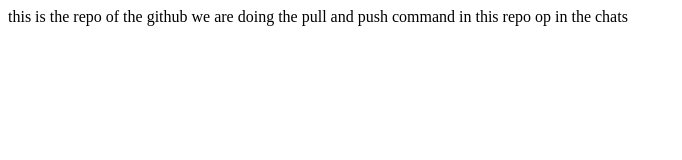
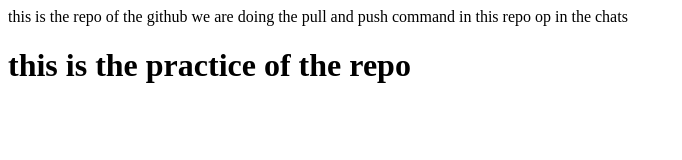
Before and after one commit to Vishalkode15/newrepo, a plain HTML site: page index.html in a window 1280 px wide. Shown: the whole page, without its empty margins (0-682 px from the left). Drawn offline with Linux system fonts and the light colour scheme.

Commit message:
changes done

```diff
--- a/index.html
+++ b/index.html
@@ -4,5 +4,6 @@
         this is the repo of the  github
         we are doing the pull and push command in this repo
         op  in the chats
+        <h1> this is the practice of the repo </h1>
     </body>
 </html>
```
